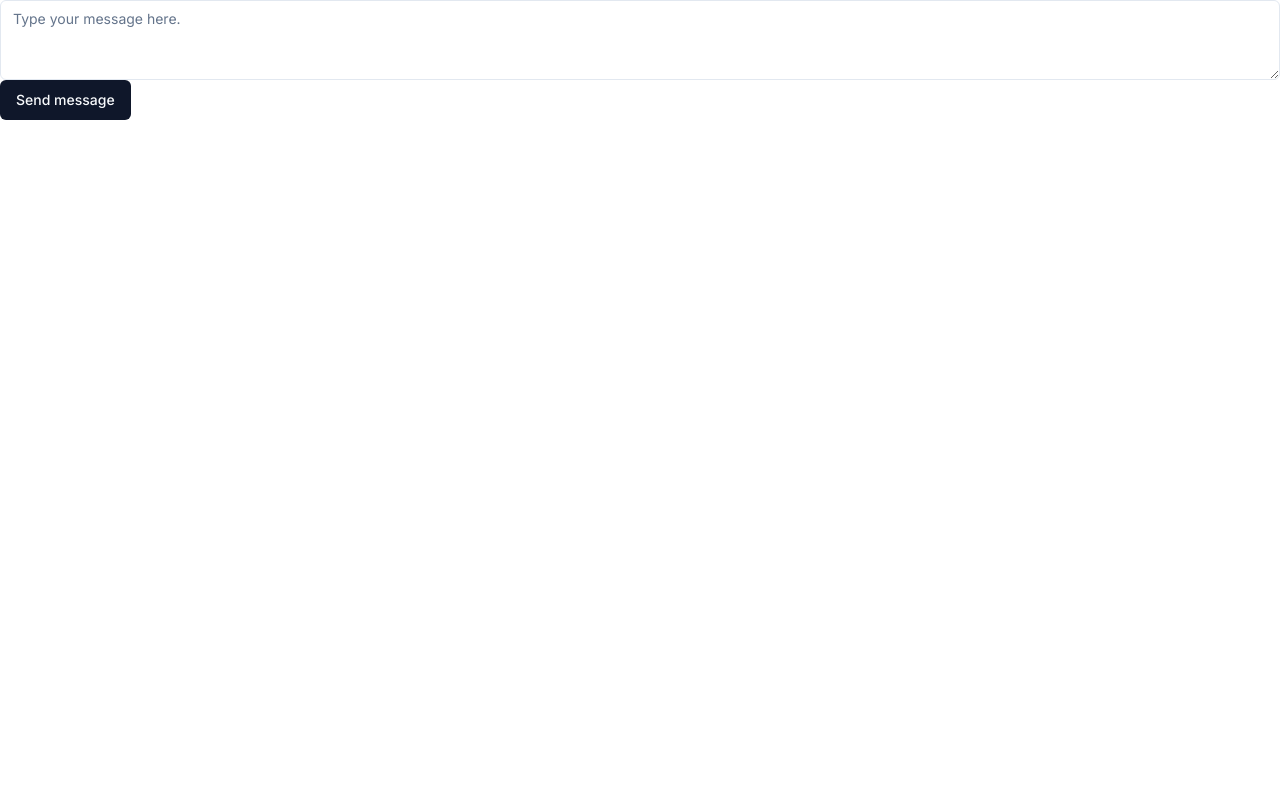
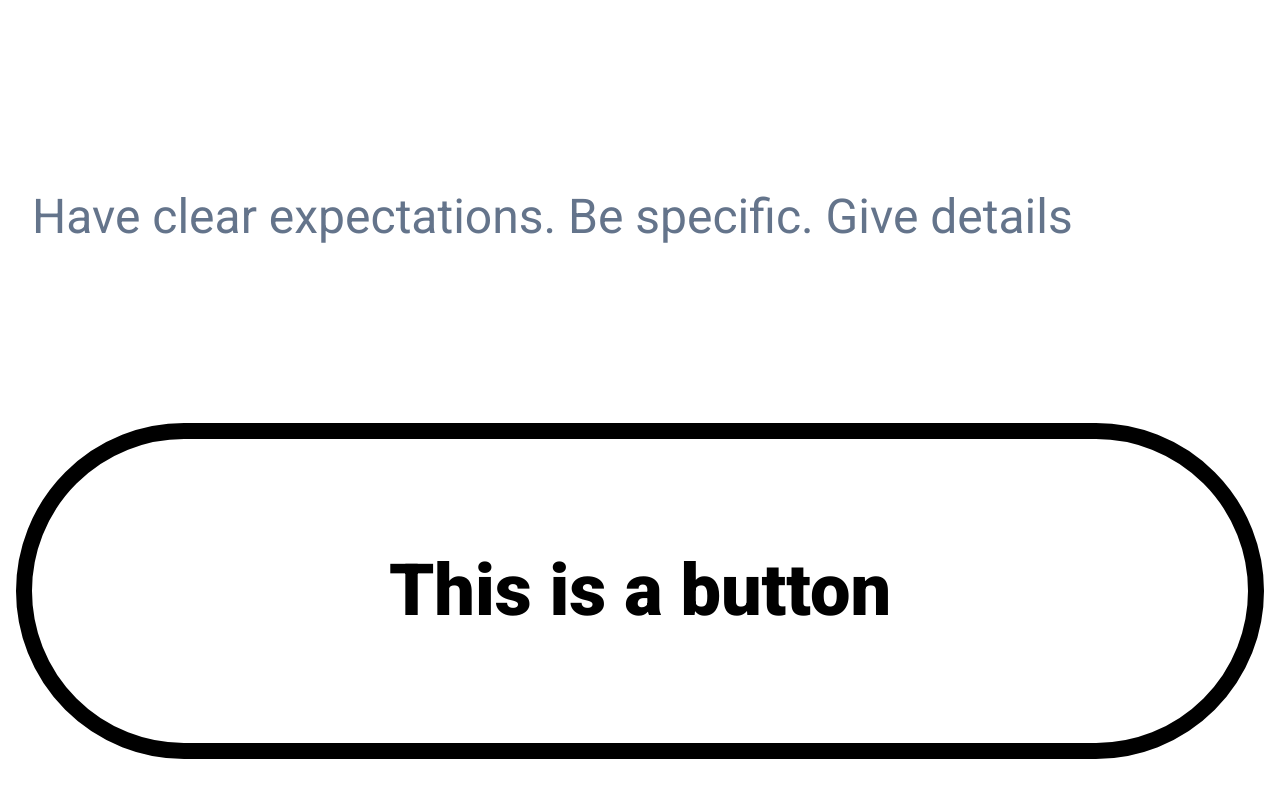
Before and after one commit to justinleeirizarry/Karen, a Next.js app: page / in a window 1280 px wide. Built offline with nearby package versions, Linux system fonts and the light colour scheme.

Commit message:
add step edit and bad styles

```diff
--- a/app/layout.tsx
+++ b/app/layout.tsx
@@ -1,21 +1,25 @@
-import './globals.css'
-import { Inter } from 'next/font/google'
+import "./globals.css";
+import { Roboto } from "next/font/google";
 
-const inter = Inter({ subsets: ['latin'] })
+const roboto = Roboto({
+  weight: ["400", "700", "900"],
+  subsets: ["latin"],
+  display: "swap",
+});
 
 export const metadata = {
-  title: 'Create Next App',
-  description: 'Generated by create next app',
-}
+  title: "Create Next App",
+  description: "Generated by create next app",
+};
 
 export default function RootLayout({
   children,
 }: {
-  children: React.ReactNode
+  children: React.ReactNode;
 }) {
   return (
     <html lang="en">
-      <body className={inter.className}>{children}</body>
+      <body className={roboto.className}>{children}</body>
     </html>
-  )
+  );
 }
--- a/app/page.tsx
+++ b/app/page.tsx
@@ -4,7 +4,7 @@ import { useChat } from "ai/react";
 import React, { useState } from "react";
 import TextareaWithButton from "../components/TextInput";
 import { StepsProvider } from "../contexts/TaskStepContext";
-import InitialBreakdown from "@/components/InitialBreakdown";
+import InitialBreakdown from "@/components/ListoSteps";
 
 export default function Chat() {
   const { messages, input, handleInputChange, handleSubmit } = useChat();
--- a/components/InitialBreakdown.tsx
+++ b/components/ListoSteps.tsx
@@ -1,5 +1,5 @@
 import React from "react";
-import { Breakdown } from "./Breakdown";
+import { Steps } from "./Steps";
 
 interface Message {
   id: string;
@@ -11,7 +11,7 @@ interface MessageSectionProps {
   messages: Message[];
 }
 
-function InitialBreakdown({ messages }: MessageSectionProps) {
+function ListoSteps({ messages }: MessageSectionProps) {
   const transformedMessages = messages.map((msg) => ({
     ...msg,
     content: msg.content,
@@ -23,7 +23,7 @@ function InitialBreakdown({ messages }: MessageSectionProps) {
 
   return (
     <div>
-      <div className="border w-screen justify-center p-6 text-2xl  ">
+      <div className="border w-screen justify-center p-12 text-2xl  ">
         {hasNonUserMessages && (
           <header className="flex justify-center font-bold w-full text-[8rem] p-14">
             <span>Confirm</span>
@@ -31,10 +31,10 @@ function InitialBreakdown({ messages }: MessageSectionProps) {
             <span>Step.</span>
           </header>
         )}
-        <Breakdown messages={transformedMessages} />
+        <Steps messages={transformedMessages} />
       </div>
     </div>
   );
 }
 
-export default InitialBreakdown;
+export default ListoSteps;
--- a/components/Step.tsx
+++ b/components/Step.tsx
@@ -1,9 +1,8 @@
 import React, { useState, useCallback, useEffect } from "react";
-import { Message } from "./Breakdown";
+import { Message } from "./Steps";
 import StepEditor from "./StepEditor";
-import { StepMenu } from "./StepMenu";
+import { Button } from "./ui/button";
 import { useSteps } from "../contexts/TaskStepContext";
-import Checkmark from "./Checkbox";
 
 interface MessageItemProps {
   message: Message;
@@ -50,6 +49,7 @@ export const Step: React.FC<MessageItemProps> = ({
     },
     [editedText, lines, message.id, updateMessageContent, setEditing]
   );
+
   const handleConfirm = useCallback(
     (index: number) => {
       const content = lines[index];
@@ -61,6 +61,7 @@ export const Step: React.FC<MessageItemProps> = ({
     },
     [addStep, lines]
   );
+
   useEffect(() => {
     setConfirmedLines(new Array(lines.length).fill(false));
   }, [lines.length]);
@@ -77,22 +78,40 @@ export const Step: React.FC<MessageItemProps> = ({
           }}
         >
           <div
-            className={`
-
-            } border-t-2 border-black bg-white w-screen flex items-top pb-20 px-8`}
-            onClick={() => handleConfirm(index)}
+            className={`rounded-full bg-white min-h-[10rem] p-12 text-2xl justify-center ${
+              confirmedLines[index]
+                ? "ring-4 ring-green-500"
+                : "border-8 border-black"
+            }`}
           >
             {editingLineIndex === index ? (
-              <>
-                <StepEditor
-                  line={line}
-                  onSave={() => handleSave(index)}
-                  onCancel={handleInputChange}
-                />
-              </>
+              <StepEditor
+                line={line}
+                onSave={() => handleSave(index)}
+                onCancel={handleInputChange}
+              />
             ) : (
-              <div className="flex-1 flex justify-between ">
+              <div className="flex justify-between gap-3">
                 <p className="flex-1">{line}</p>
+                <Button
+                  onClick={() => handleConfirm(index)}
+                  className={`${
+                    confirmedLines[index]
+                      ? "bg-green-500 text-white"
+                      : "bg-sky-300 text-white"
+                  }`}
+                >
+                  {confirmedLines[index] ? "Confirmed" : "Confirm"}
+                </Button>
+                <Button
+                  onClick={() => handleEdit(index, line)}
+                  disabled={confirmedLines[index]}
+                  className={`${
+                    confirmedLines[index] ? "opacity-50 cursor-not-allowed" : ""
+                  }`}
+                >
+                  Edit
+                </Button>
               </div>
             )}
           </div>
--- a/components/Breakdown.tsx
+++ b/components/Steps.tsx
@@ -8,7 +8,7 @@ export interface Message {
   role: string;
 }
 
-export const Breakdown: React.FC<{ messages: Message[] }> = ({ messages }) => {
+export const Steps: React.FC<{ messages: Message[] }> = ({ messages }) => {
   const [localMessages, setLocalMessages] = useState<Message[]>(messages);
   const filteredMessages = localMessages.filter((m) => m.role !== "user");
   useEffect(() => {
--- a/components/TextInput.tsx
+++ b/components/TextInput.tsx
@@ -2,10 +2,11 @@
 
 import { Button } from "@/components/ui/button";
 import { Textarea } from "@/components/ui/textarea";
+import { Input } from "./ui/input";
 
 interface TextareaWithButtonProps {
   input: string;
-  handleInputChange: (event: React.ChangeEvent<HTMLTextAreaElement>) => void;
+  handleInputChange: (event: React.ChangeEvent<HTMLInputElement>) => void;
   handleSubmit: (event: React.FormEvent<HTMLFormElement>) => void;
 }
 
@@ -15,14 +16,22 @@ export default function TextareaWithButton({
   handleSubmit,
 }: TextareaWithButtonProps) {
   return (
-    <div className="grid w-full gap-2">
-      <form onSubmit={handleSubmit}>
-        <Textarea
-          placeholder="Type your message here."
+    <div className="flex flex-col items-center justify-center h-screen">
+      <form onSubmit={handleSubmit} className="w-full  px-4">
+        <Input
+          className=" h-[350px] cursor-text p-4 leading-[3rem] text-5xl border-none active:border-none focus;border-none "
+          placeholder="Have clear expectations. Be specific. Give details "
           value={input}
           onChange={handleInputChange}
         />
-        <Button>Send message</Button>
+        <Button
+          className=" flex-col text-5xl font-bold whitespace-normal break-words w-full min-h-[21rem] mt-8 bg-transparent border-[1rem] rounded-full border-black hover:bg-sky-300 text-black py-2 px-4 leading-[2.5rem] line-clamp-3 max-w-prose"
+          type="submit"
+        >
+          <span className=" text-7xl font-black leading-[6.5rem]">
+            This is a button
+          </span>
+        </Button>
       </form>
     </div>
   );
--- /dev/null
+++ b/components/ui/input.tsx
@@ -0,0 +1,25 @@
+import * as React from "react";
+
+import { cn } from "@/lib/utils";
+
+export interface InputProps
+  extends React.InputHTMLAttributes<HTMLInputElement> {}
+
+const Input = React.forwardRef<HTMLInputElement, InputProps>(
+  ({ className, type, ...props }, ref) => {
+    return (
+      <input
+        type={type}
+        className={cn(
+          "flex h-10 w-full rounded-md border border-input bg-background px-3 py-2 text-sm ring-offset-background file:border-0 file:bg-transparent file:text-sm file:font-medium placeholder:text-muted-foreground focus-visible:outline-none  focus-visible:ring-ring focus-visible:ring-offset-2 disabled:cursor-not-allowed disabled:opacity-50",
+          className
+        )}
+        ref={ref}
+        {...props}
+      />
+    );
+  }
+);
+Input.displayName = "Input";
+
+export { Input };
```
